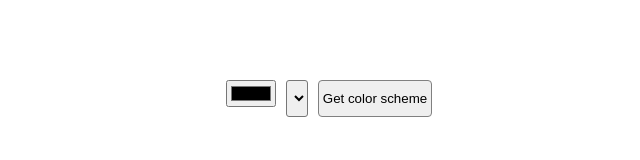
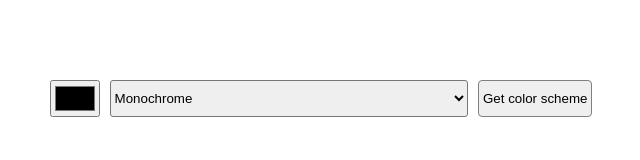
Before and after one commit to priegelsdev/color-scheme-generator, a plain HTML site: page index.html in a window 1280 px wide. Shown: the whole page, without its empty margins (319-959 px from the left). Drawn offline with Linux system fonts and the light colour scheme.

Commit message:
adjust styling

```diff
--- a/index.html
+++ b/index.html
@@ -14,14 +14,14 @@
             <input type="color">
 
             <select name="color-scheme" id="color-scheme">
-                <option value="monochrome"></option>
-                <option value="monochrome-dark"></option>
-                <option value="monochrome-light"></option>
-                <option value="analogic"></option>
-                <option value="complement"></option>
-                <option value="analogic-complement"></option>
-                <option value="triad"></option>
-                <option value="quad"></option>
+                <option value="monochrome">Monochrome</option>
+                <option value="monochrome-dark">Monochrome-dark</option>
+                <option value="monochrome-light">Monochrome-light</option>
+                <option value="analogic">Analogic</option>
+                <option value="complement">Complement</option>
+                <option value="analogic-complement">Analogic-complement</option>
+                <option value="triad">Triad</option>
+                <option value="quad">Quad</option>
             </select>
             <button class="color-scheme-btn">Get color scheme</button>
         </div>
--- a/index.js
+++ b/index.js
@@ -68,7 +68,7 @@ function render() {
     const hex = color.hex.value
 
     colorsHtml.innerHTML
-      += `<div class="color" style="background-color: ${hex}">a</div>`
+      += `<div class="color" style="background-color: ${hex}"></div>`
   })
 
 }
--- a/style.css
+++ b/style.css
@@ -3,8 +3,8 @@
 }
 
 body {
-    width: 100%;
-    margin-top: 5em;
+    width: 70%;
+    margin: 5em auto;
 }
 
 .color-pick-container {
@@ -13,24 +13,13 @@ body {
     gap: 10px;
 }
 
-.color-pick-border {
-  width: 61px;
-  height: 43px;
-  background-color: #E5E5E5;
-  border-radius: 2px;
-  display: flex;
-  align-items: center;
-}
-
-.color-pick {
-    width: 51px;
-    height: 34px;
-    border: 1px solid black;
-    margin: 0 auto;
+input {
+  height: inherit;
 }
 
 select {
   border-radius: 3px;
+  width: 40%;
 }
 
 .color-scheme-btn {
@@ -41,6 +30,7 @@ select {
 
 .colors-container {
   display: flex;
+  margin-top: 1.5em;
 }
 
 .color {
```
